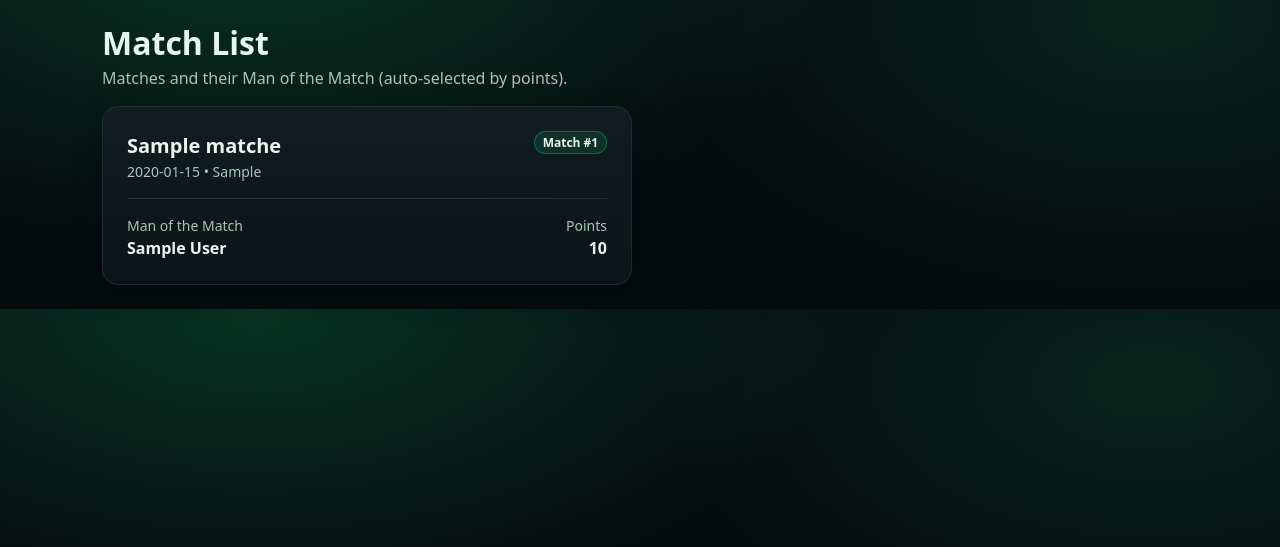
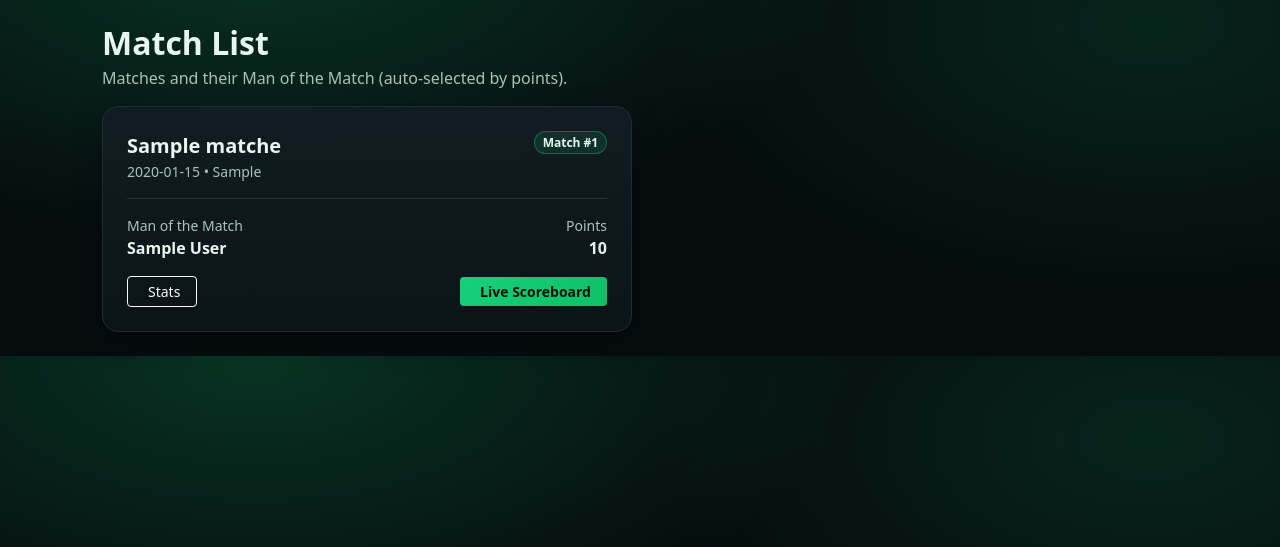
Before and after one commit to Sp0520/Cricket_Point, a PHP site: page /matches.php in a window 1280 px wide. Shown: the part 57-604 px from the top of the page. Run offline with PHP 8.4, Linux system fonts and the light colour scheme; tables that the repository leaves empty hold one stand-in row (values such as "Sample post").

Commit message:
Link live match scorecards to match_scoreboard.php and protect against potential null pointers in commentary logs

```diff
--- a/index.php
+++ b/index.php
@@ -138,7 +138,7 @@ require_once __DIR__ . '/header.php';
                   </td>
                   <td class="text-end cp-muted"><?= (int)($m['stats_players'] ?? 0) ?></td>
                   <td class="text-end">
-                    <a class="btn btn-sm btn-outline-success" href="match.php?id=<?= (int)$m['id'] ?>">View</a>
+                    <a class="btn btn-sm btn-cp px-3" href="match_scoreboard.php?match_id=<?= (int)$m['id'] ?>"><i class="fas fa-satellite-dish me-1"></i> Live Scoreboard</a>
                   </td>
                 </tr>
               <?php endforeach; ?>
--- a/match_scoreboard.php
+++ b/match_scoreboard.php
@@ -759,8 +759,8 @@ function triggerCommentaryLog(ball, striker, bowler) {
     let text = '';
     let category = 'runs';
 
-    const sName = striker.name || 'Batsman';
-    const bName = bowler.name || 'Bowler';
+    const sName = (striker && striker.name) ? striker.name : 'Batsman';
+    const bName = (bowler && bowler.name) ? bowler.name : 'Bowler';
 
     if (ball.is_wicket) {
         category = 'wicket';
--- a/matches.php
+++ b/matches.php
@@ -32,7 +32,7 @@ $matches = fetch_matches();
           <span class="badge cp-badge rounded-pill">Match #<?= (int)$m['id'] ?></span>
         </div>
         <hr class="border-secondary my-3">
-        <div class="d-flex justify-content-between align-items-center">
+        <div class="d-flex justify-content-between align-items-center mb-3">
           <div>
             <div class="cp-muted small">Man of the Match</div>
             <div class="fw-semibold"><?= h($m['mom_name'] ?? 'Not decided') ?></div>
@@ -42,6 +42,10 @@ $matches = fetch_matches();
             <div class="fw-bold"><?= (int)($m['man_of_match_points'] ?? 0) ?></div>
           </div>
         </div>
+        <div class="d-flex justify-content-between align-items-center gap-2">
+          <a class="btn btn-sm btn-outline-light px-3" href="match.php?id=<?= (int)$m['id'] ?>"><i class="fas fa-chart-bar me-1"></i> Stats</a>
+          <a class="btn btn-sm btn-cp px-3" href="match_scoreboard.php?match_id=<?= (int)$m['id'] ?>"><i class="fas fa-satellite-dish me-1"></i> Live Scoreboard</a>
+        </div>
       </div>
     </div>
   <?php endforeach; ?>
```
